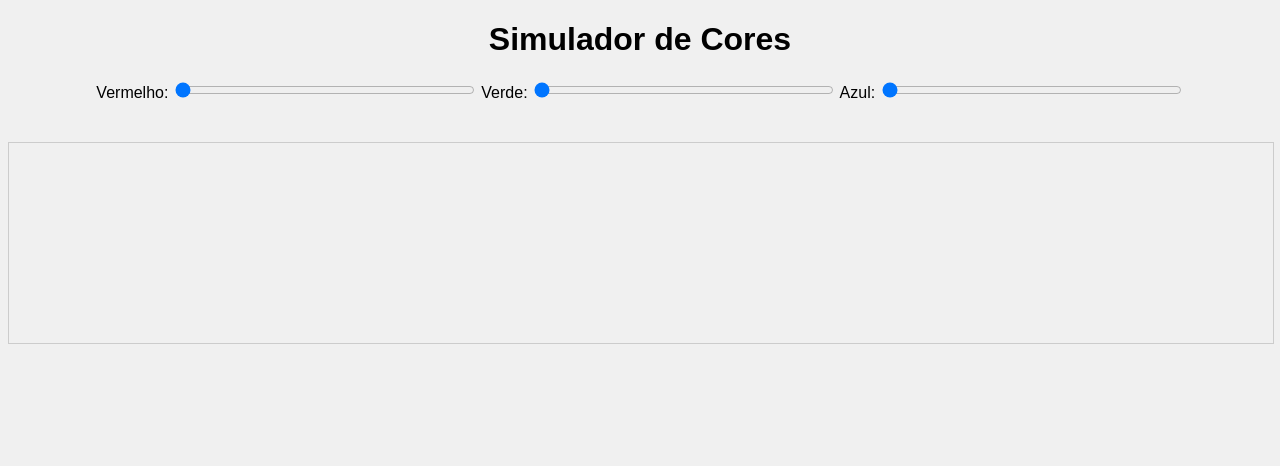
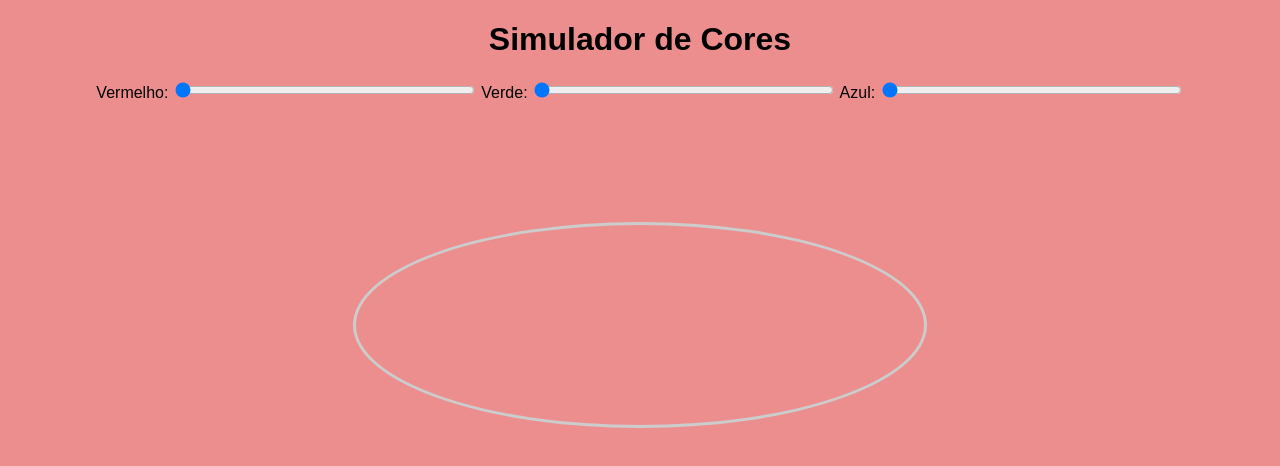
Before and after one commit to sr-wildney10/SIMULADOR_DE_CORES, a plain HTML site: page glenda_/index.html in a window 1280 px wide. Drawn offline with Linux system fonts and the light colour scheme.

Commit message:
cores e + cores : ]

```diff
--- a/glenda_/estilo.css
+++ b/glenda_/estilo.css
@@ -1,7 +1,7 @@
 body {
     font-family: Arial, sans-serif;
     text-align: center;
-    background-color: #f0f0f0;
+    background-color: #ec8e8e;
 }
 
 .color-picker {
@@ -13,10 +13,14 @@ input[type="range"] {
 }
 
 .color-display {
-    width: 100%;
+
+    display: flex;
+    border-radius: 50%;
+    align-items: center;
+    margin-top: 100px;
+    width: 45%;
     height: 200px;
-    margin-top: 20px;
-    border: 1px solid #ccc;
+    border: 3px solid #ccc;
     display: inline-block;
     transition: background-color 0.3s;
 }
```
